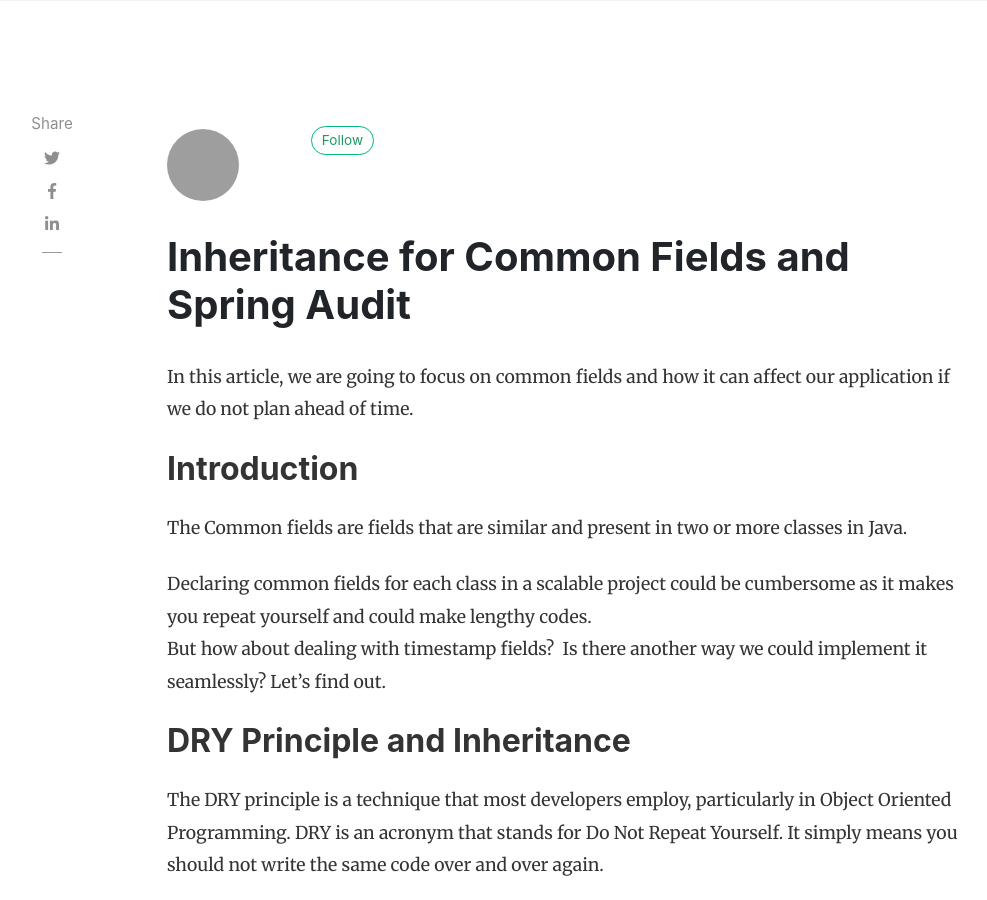
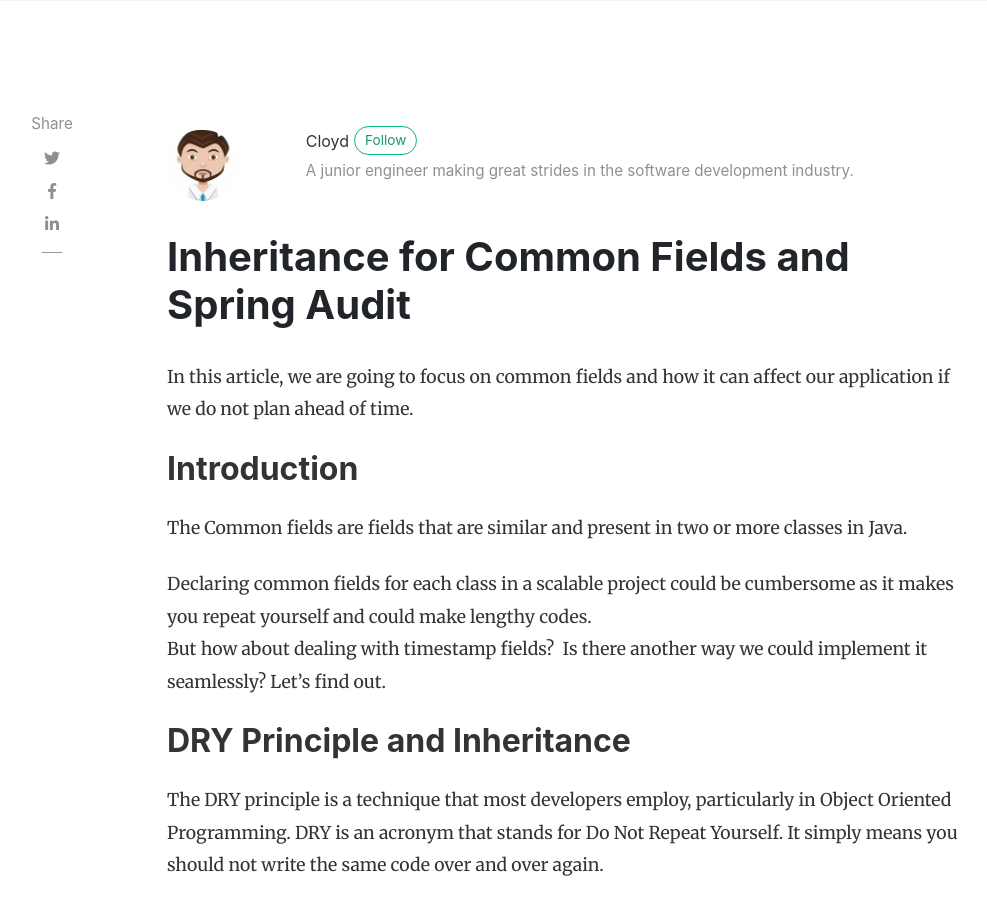
Before and after one commit to ardiesan/ntrnph23b, a Jekyll site: the page built from _posts/2022-11-03-Inheritance-for-Common-Fields-and-Spring-Audit.md, in a window 1280 px wide and 900 px high. Shown: the whole window, without its empty margins (118-1105 px from the left). Built offline with Jekyll 4.4.1, drawn with Linux system fonts in a browser that asks for light colours; nearby versions of some CDN libraries; comment, search, counter and statistics services are not loaded; grey boxes are pictures that could not be loaded.

```diff
--- a/_config.yml
+++ b/_config.yml
@@ -39,6 +39,12 @@ authors:
     avatar: 'assets/images/avatar.png'
     email: jdayuday+noreply@example.net
     description: "W.I.P"
+  canis:
+    name: Cloyd Anis
+    display_name: Cloyd
+    avatar: 'assets/images/avatar.png'
+    email: canis+noreply@example.net
+    description: "A junior engineer making great strides in the software development industry."
 
 
 # Plugins
```
